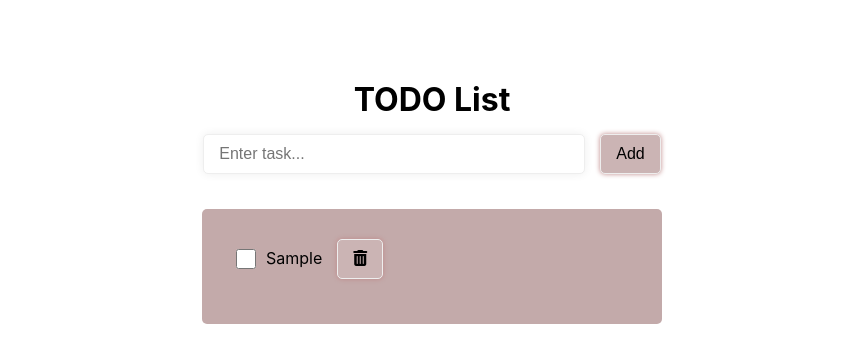
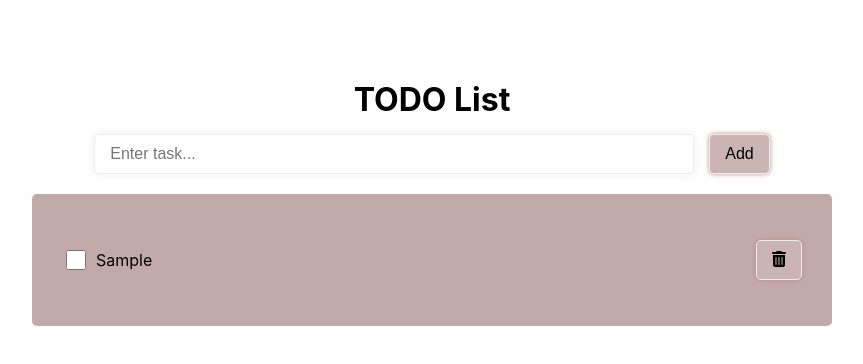
Before and after one commit to MariaBezdudnaya/TodoListApp-ReactAndTS, a React (Create React App) app: page / in a window 1280 px wide. Both pictures are taken after typing "Sample" into the empty fields and a click on the button "Add". Shown: the top 364 px of the page, without its empty margins (208-1071 px from the left). Built offline with nearby package versions, Linux system fonts and the light colour scheme.

Commit message:
CSS update (adaptation)

```diff
--- a/src/components/App/App.css
+++ b/src/components/App/App.css
@@ -5,24 +5,25 @@
 .list-title {
   margin-top: 80px;
   margin-bottom: 15px;
-  font-size: 32px;
+  font-size: 2rem;
 }
 .task-input {
   padding: 10px 15px;
-  width: 350px;
+  width: 60%;
+  max-width: 600px;
   border-radius: 5px;
   border: 1px solid #eee;
   box-shadow: 0 0 10px #eee;
-  font-size: medium;
+  font-size: 1rem;
+  box-sizing: border-box;
 }
 .button {
   margin-left: 15px;
-  margin-bottom: 15px;
   padding: 10px 15px;
   border-radius: 5px;
   border: 1px solid #eee;
   box-shadow: 0 0 5px #bf8989;
-  font-size: medium;
+  font-size: 1rem;
   cursor: pointer;
   background-color: #cbb4b4;
   transition: 0.5s;
@@ -31,19 +32,34 @@
   background-color: #e3d7d7;
 }
 .task-list {
-  width: 400px;
+  width: 80%;
+  max-width: 800px;
   margin: 20px auto;
   padding: 30px;
   list-style-type: none;
   text-align: left;
   background-color: #c3aaaa;
   border-radius: 5px;
+  box-sizing: border-box;
+}
+.task-item {
+  display: flex;
+  justify-content: space-between; /* Изменяем на flex-start */
+  align-items: center; /* Центрируем элементы вертикально */
+  text-align: left;
+  margin: 10px 0; /* Добавляем отступ между задачами */
+  flex-wrap: nowrap;
+}
+.task-text {
+  flex-grow: 1; /* Заставляет текст занимать все доступное пространство */
+  word-wrap: break-word; /* Перенос длинных слов на новую строку */
+  overflow-wrap: break-word; /* Поддержка для старых браузеров */
+  min-width: 0; /* Убедимся, что элемент может сжиматься, чтобы избежать переполнения */
 }
 
 .custom-checkbox {
   position: relative;
   margin-right: 10px;
-  top: 5px;
   display: inline-block;
   width: 20px;
   height: 20px;
@@ -56,12 +72,11 @@
 }
 .checkmark {
   position: absolute;
-
   background-color: #eee;
-  border-radius: 4px; /* Скруглённые углы */
+  border-radius: 4px;
 }
 .custom-checkbox input:checked + .checkmark {
-  background-color: #85a6ae; /* Цвет, когда включен */
+  background-color: #85a6ae;
 }
 .checkmark:after {
   content: "";
@@ -80,16 +95,3 @@
   border-width: 0 2px 2px 0; /* Обводка для галочки */
   transform: rotate(45deg);
 }
-
-@media screen  and (max-width: 375px) {
-  .list-title {
-    font-size: 24px;
-  }
-  .task-input {
-    width: 200px;
-  }
-  .task-list {
-    width: 250px;
-  }
-
-}
--- a/src/components/ToDoList/ToDoList.tsx
+++ b/src/components/ToDoList/ToDoList.tsx
@@ -51,6 +51,7 @@ export default function ToDoList() {
             <ul className="task-list">
                 {tasks.map(task => (
                     <li className="task-item" key={task.id}>
+                        <div>
                             <input
                                 type="checkbox"
                                 className="custom-checkbox"
@@ -58,13 +59,17 @@ export default function ToDoList() {
                                 onChange={() => toggleTask(task.id)}
                             />
                             <span className="checkmark"></span>
+                        </div>
 
-                        <span className="task-text" style={{ textDecoration: task.completed ? 'line-through' : 'none' }}>
+                        <p className="task-text" style={{ textDecoration: task.completed ? 'line-through' : 'none' }}>
                             {task.text}
-                        </span>
+                        </p>
+
+                        <div>
                             <button className="button" onClick={() => deleteTask(task.id)}>
                                 <i className="fas fa-trash-alt"></i>
                             </button>
+                        </div>
                     </li>
                 ))}
             </ul>
```
Lines whose indentation alone changed are shown as unchanged.
